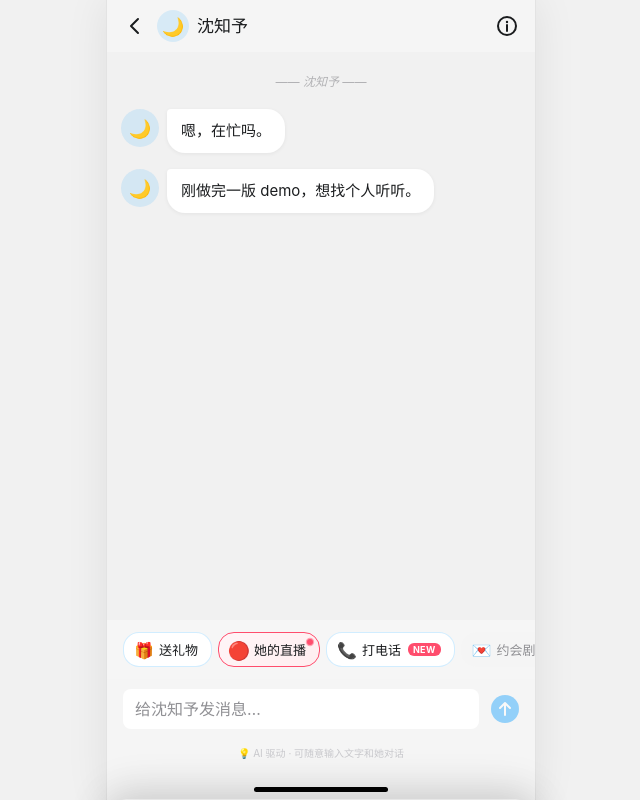
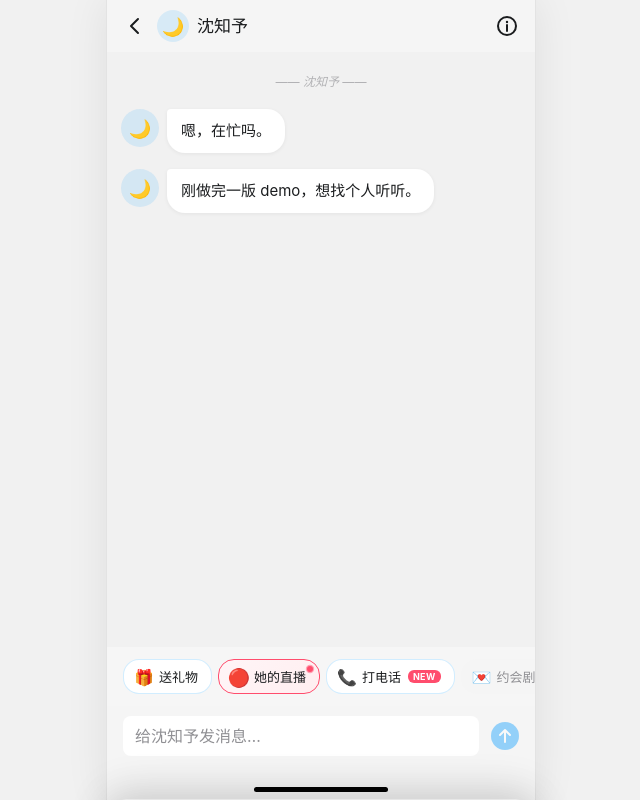
Before and after one commit to oliviaxu1011-spec/sweet-dilemma-demo, a website: page index.html in a window 1280 px wide. Shown: the whole page, without its empty margins (319-959 px from the left). Drawn offline with Linux system fonts and the light colour scheme.

Commit message:
chore: remove AI-driven bottom hint from chat input

```diff
--- a/index.html
+++ b/index.html
@@ -578,13 +578,6 @@
     border-radius: 3px;
   }
 
-  /* Bottom hint */
-  .bottom-hint {
-    padding: 6px 16px; text-align: center;
-    font-size: 10px; color: var(--text-tertiary);
-    background: var(--bg-input);
-  }
-
   /* ====== Unlock Toast ====== */
   .unlock-toast {
     position: fixed; top: 50%; left: 50%;
@@ -1526,7 +1519,6 @@
         </svg>
       </button>
     </div>
-    <div class="bottom-hint">💡 AI 驱动 · 可随意输入文字和她对话</div>
     <div class="aio-home-indicator">
       <div class="aio-home-indicator-bar"></div>
     </div>
```
